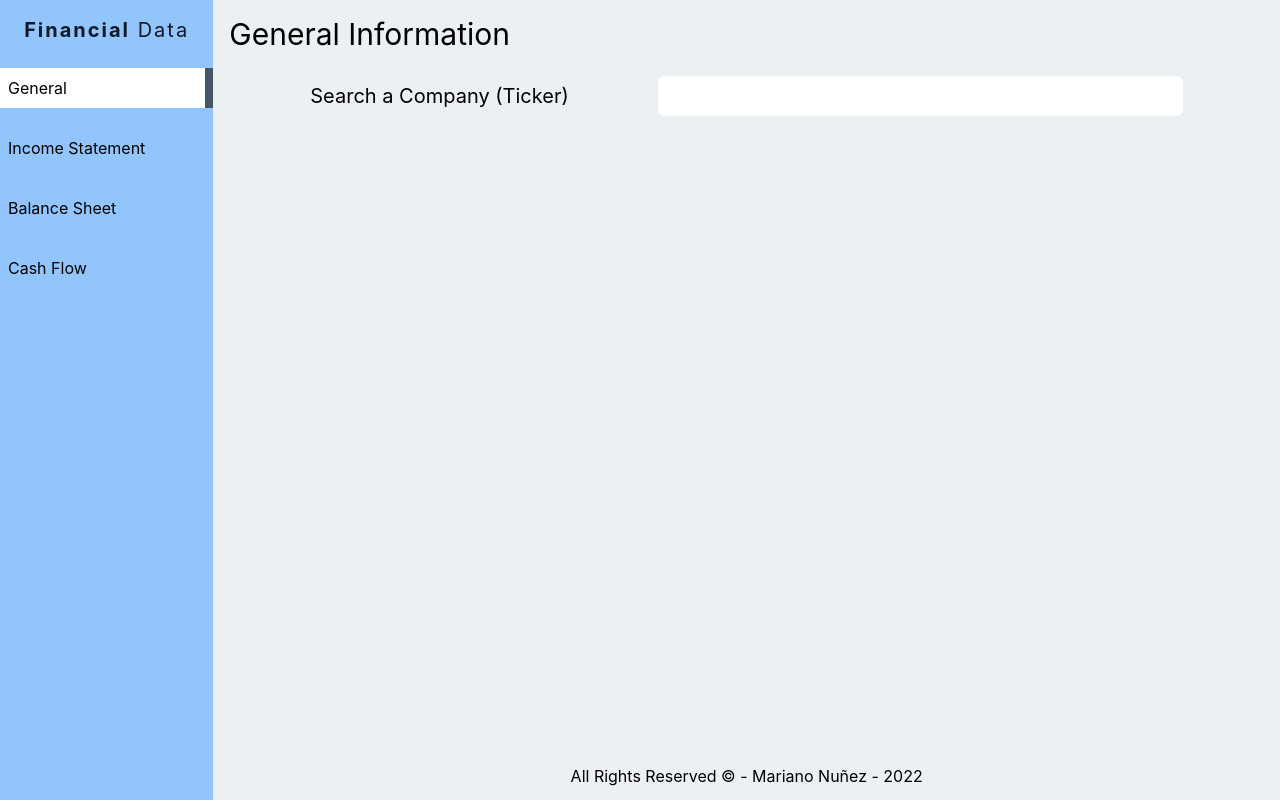
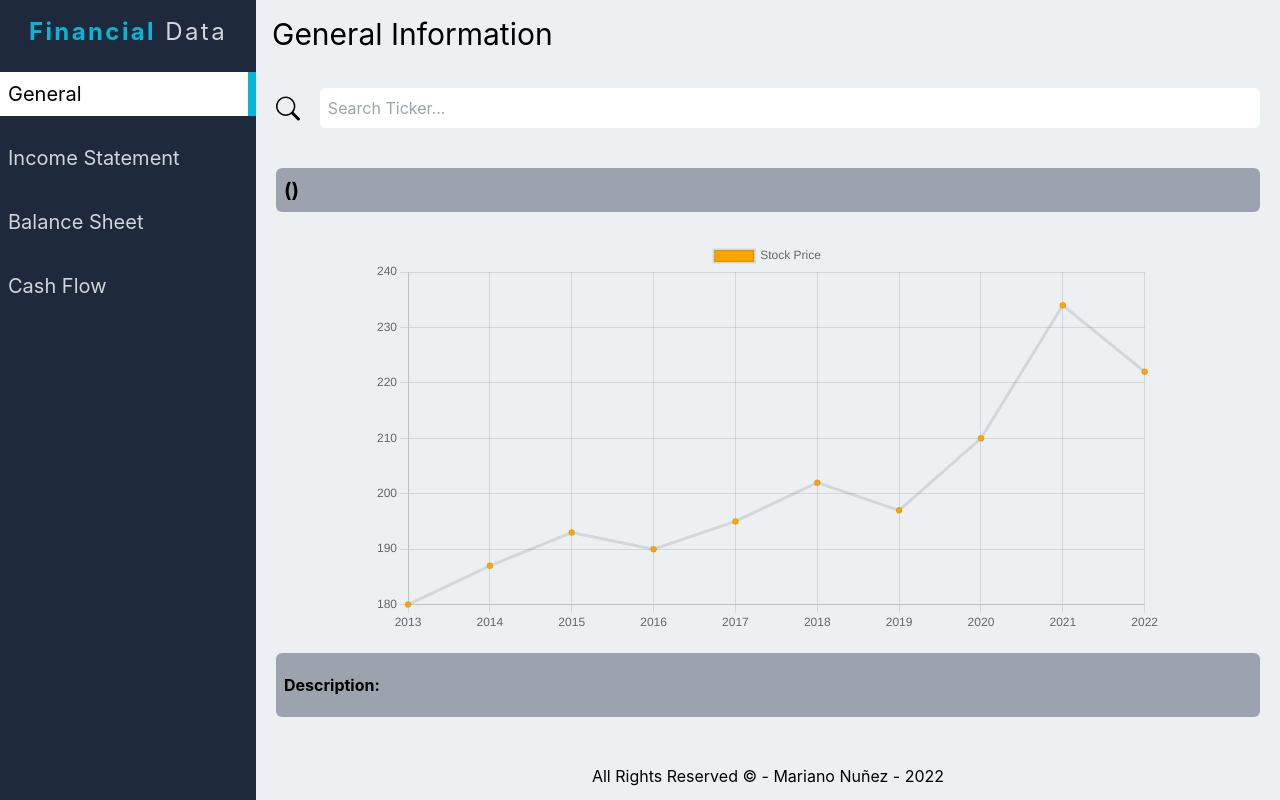
Before and after one commit to marianonu14/Financial-Dashboard, a React (Create React App) app: page / in a window 1280 px wide. Built offline with nearby package versions, Linux system fonts and the light colour scheme; no server answers.

Commit message:
Adding First Chart, Home Page

```diff
--- a/package.json
+++ b/package.json
@@ -6,7 +6,9 @@
     "@testing-library/jest-dom": "^5.16.5",
     "@testing-library/react": "^13.4.0",
     "@testing-library/user-event": "^13.5.0",
+    "chart.js": "^3.9.1",
     "react": "^18.2.0",
+    "react-chartjs-2": "^4.3.1",
     "react-dom": "^18.2.0",
     "react-icons": "^4.4.0",
     "react-router-dom": "^6.4.1",
--- /dev/null
+++ b/src/components/BarChart.js
@@ -0,0 +1,12 @@
+import { Line } from 'react-chartjs-2'
+import { Chart as ChartJS} from 'chart.js/auto'
+
+const BarChart = ({chartData}) => {
+    return (
+    <div className='m-auto w-4/5 py-5'>
+        <Line data={chartData} />
+    </div>
+    );
+}
+
+export default BarChart;
--- a/src/components/Layout.js
+++ b/src/components/Layout.js
@@ -1,6 +1,6 @@
 const Layout = (props) => {
     return (
-        <div className="flex flex-col justify-between w-full">
+        <div className="flex flex-col justify-between absolute ml-[50px] lg:w-4/5 right-0 h-screen">
             {props.children}
         </div>
      );
--- a/src/components/Sidebar.js
+++ b/src/components/Sidebar.js
@@ -1,4 +1,5 @@
 import { NavLink, useLocation } from 'react-router-dom';
+
 import { MdDashboard } from 'react-icons/md';
 import { AiOutlineHome } from 'react-icons/ai';
 import { ImParagraphLeft } from 'react-icons/im';
@@ -9,13 +10,13 @@ import { BsGraphUp } from 'react-icons/bs';
 const Sidebar = () => {
     let location = useLocation().pathname;
 
-    const styleActive = 'block p-2 mb-5 bg-white border-r-8 border-slate-600'
-    const styleInactive = 'block p-2 mb-5'
+    const styleActive = 'block p-2 mb-5 bg-white border-r-8 border-cyan-500'
+    const styleInactive = 'block p-2 mb-5 text-gray-300'
 
     return (
         <>
-        <nav className="bg-blue-300 hidden lg:block md:w-1/5">
-            <h1 className='py-4 text-center text-gray-900 text-xl tracking-widest'><span className='font-bold'>Financial</span> Data</h1>
+        <nav className="bg-slate-800 hidden lg:block h-screen md:w-1/5 fixed text-xl">
+            <h1 className='py-4 text-center text-gray-300 text-2xl tracking-widest'><span className='font-bold text-cyan-500'>Financial</span> Data</h1>
             <ul className='py-2'>
                 <li>
                     <NavLink
@@ -63,7 +64,7 @@ const Sidebar = () => {
                 </li>
             </ul>
         </nav>
-        <nav className="bg-blue-300 block lg:hidden w-[50px]">
+        <nav className="bg-slate-800 fixed lg:hidden h-screen w-[50px]">
             <span className='py-4 flex justify-center text-white'><MdDashboard size={30}/></span>
             <ul className='py-2'>
                 <li>
--- /dev/null
+++ b/src/data/Data.js
@@ -0,0 +1,52 @@
+export const Data = [
+    {
+        id:1,
+        year:2013,
+        stockPrice: 180
+    },
+    {
+        id:2,
+        year:2014,
+        stockPrice: 187
+    },
+    {
+        id:3,
+        year:2015,
+        stockPrice: 193
+    },
+    {
+        id:4,
+        year:2016,
+        stockPrice: 190
+    },
+    {
+        id:5,
+        year:2017,
+        stockPrice: 195
+    },
+    {
+        id:6,
+        year:2018,
+        stockPrice: 202
+    },
+    {
+        id:7,
+        year:2019,
+        stockPrice: 197
+    },
+    {
+        id:8,
+        year:2020,
+        stockPrice: 210
+    },
+    {
+        id:9,
+        year:2021,
+        stockPrice: 234
+    },
+    {
+        id:10,
+        year:2022,
+        stockPrice: 222
+    },
+]
--- a/src/views/Balance.js
+++ b/src/views/Balance.js
@@ -3,7 +3,7 @@ const Balance = ({data}) => {
     console.log('Desde Balance',data)
 
     return (
-        <div>Balance</div>
+        <h1 className="text-3xl p-4">Balance</h1>
      );
 }
 
--- a/src/views/CashFlow.js
+++ b/src/views/CashFlow.js
@@ -3,7 +3,7 @@ const CashFlow = ({data}) => {
     console.log('Desde Cash Flow',data)
 
     return (
-        <div>CashFlow</div>
+        <h1 className="text-3xl p-4">Cash Flow</h1>
      );
 }
 
--- a/src/views/Home.js
+++ b/src/views/Home.js
@@ -1,7 +1,19 @@
-import { useState} from 'react';
+import { useState } from 'react';
+import { Data } from '../data/Data'
+
+import { BsSearch } from 'react-icons/bs';
+import BarChart from '../components/BarChart';
 
 const Home = ({handleSubmit, data}) => {
     const [input, setInput] = useState('');
+    const [dataChart, setDataChart] = useState({
+        labels: Data.map(elem => elem.year),
+        datasets:[{
+            label:"Stock Price",
+            data: Data.map(elem => elem.stockPrice),
+            backgroundColor: ["orange"]
+        }]
+    });
 
     console.log('Desde Home:',data);
 
@@ -12,21 +24,28 @@ const Home = ({handleSubmit, data}) => {
                 onSubmit={e => {
                 e.preventDefault();
                 handleSubmit(input)}}
-                className="p-2 flex justify-evenly items-center"
+                className="flex items-center gap-5 p-5"
                 >
-                <label
-                className="text-xl"
-                htmlFor="search"
-                >Search a Company (Ticker)
-                </label>
+                <BsSearch size={25}/>
                 <input
-                className="p-2 rounded-md w-1/2"
+                className="w-full p-1 md:p-2 rounded-md bg-white"
                 type="text"
                 name="search"
                 value={input}
+                placeholder='Search Ticker...'
                 onChange={(e) => setInput(e.target.value)}
                 />
             </form>
+            {data
+            ?
+            <section className='p-5'>
+                <h2 className='text-xl font-bold bg-gray-400 rounded-md p-2 mb-2'>{data.Name} <span>({data.Symbol})</span></h2>
+                <BarChart chartData={dataChart}/>
+                <p className='py-5 p-2 rounded-md bg-gray-400'><span className='font-bold'>Description: </span>{data.Description}</p>
+            </section>
+            :
+            <p>Falta la Data</p>
+            }
         </main>
      );
 }
--- a/src/views/Income.js
+++ b/src/views/Income.js
@@ -3,7 +3,9 @@ const Income = ({data}) => {
     console.log('Desde Income',data)
 
     return (
-        <div>Income</div>
+        <main>
+            <h1 className="text-3xl p-4">Income</h1>
+        </main>
      );
 }
 
```
Also changed, not shown: 1 other file (tests, documents, lock files or other folders).
